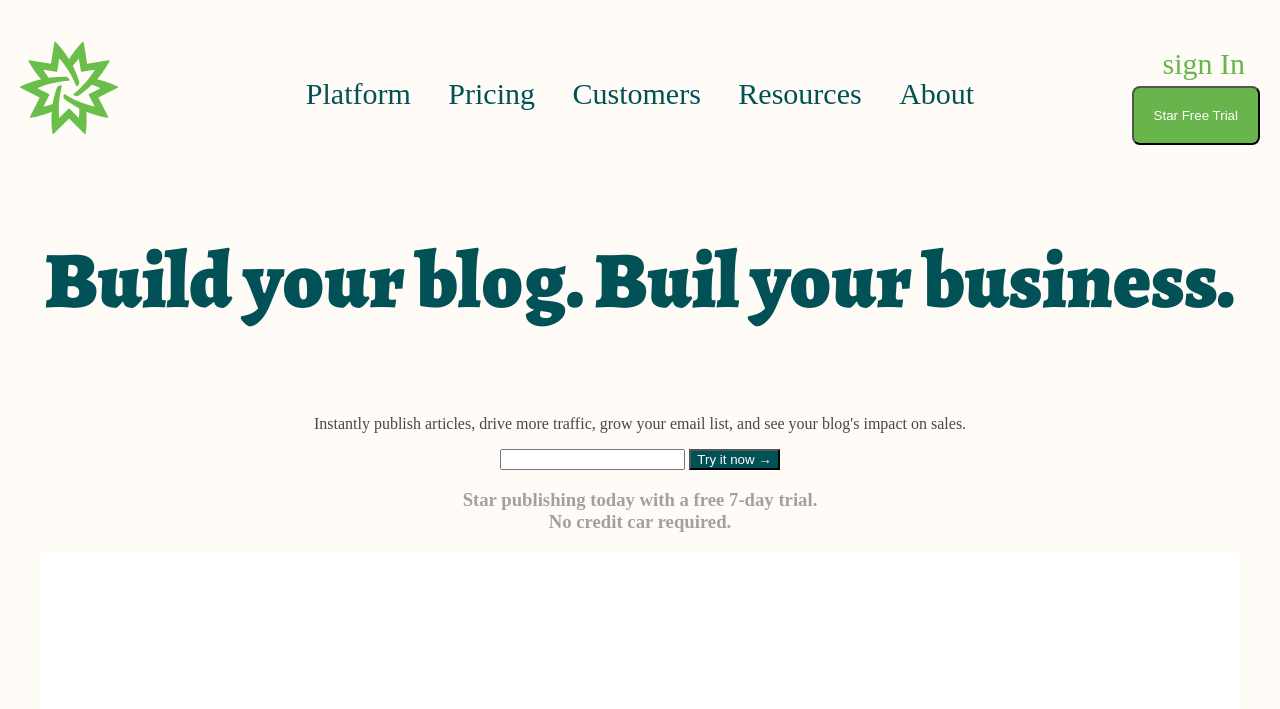
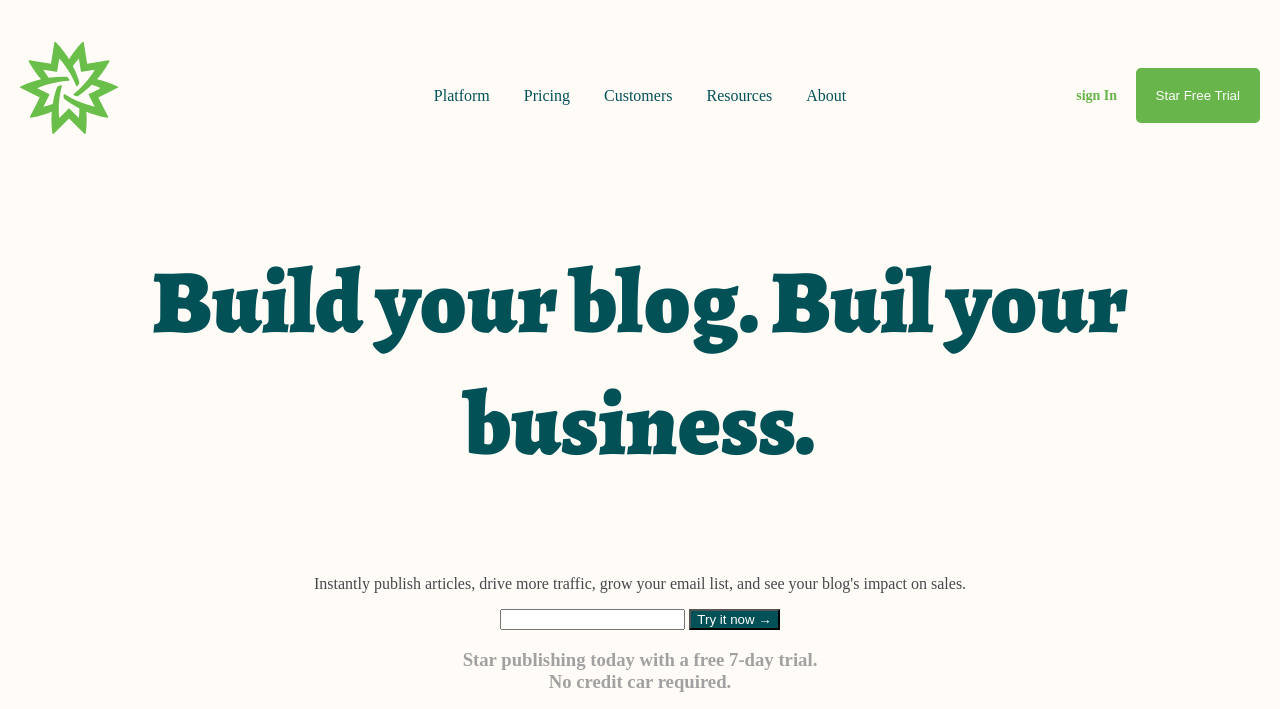
Before and after one commit to Esteban-FM/Matcha, a plain HTML site: page index.html in a window 1280 px wide. Shown: the top 709 px of the page. Drawn offline with nearby package versions, Linux system fonts and the light colour scheme.

Commit message:
cambios tercera clase

```diff
--- a/index.html
+++ b/index.html
@@ -47,11 +47,11 @@
                 <br/><strong> No credit car</strong> required.
             </h3>
 
-            <figure class="first_image">
-            <img src="./Images/capterra.jpeg" alt="Capterra" title="Capterra"/>
+            <figure>
+            <img  class="first_image" src="./Images/capterra.jpeg" alt="Capterra" title="Capterra"/>
             </figure>
-            <figure class="second_image">
-            <img src="./Images/intro_group_image.png" alt="matcha" title="matcha"/>
+            <figure>
+            <img class="second_image" src="./Images/intro_group_image.png" alt="matcha" title="matcha"/>
             </figure>
 
         </section>
--- a/styles.css
+++ b/styles.css
@@ -1,6 +1,6 @@
 body{background-color: #fffbf7;
      margin: 0px;}
-h1 {color: #025157;}
+h1 {color: #570202;}
 p{color:#46484c;}
 h3{color: #8b8b8bcc;}
 button{color: #ffffff ;
@@ -8,28 +8,30 @@ button{color: #ffffff ;
 .header{margin: 40px 20px 0;
         font-size: 0;}
 .header >*{display: inline-block;
-           font-size: 30px;
+           font-size: 16px;
            vertical-align: middle;
            height: 100%;
            line-height: 45px;}
 .header li{display: inline;
            margin: 0 15px;}
-.header ul{padding: 0 }
+.header ul{padding: 0;}
 .imagen_matcha {width:20%}
 .navbar {width: 60%;
          text-align: center;
          color: #025157;
          font-weight: 500;}
 .actions {width: 20%;
-         text-align: right;}
+         text-align: right;
+         font-size: 14px;
+         font-weight: 600;}
 .actions a {color: #67b54b;
             text-decoration: none;
             margin: 0 15px;
 }
-.actions button {border-radius:8px;
+.actions button {border-radius: 5px;
                 background-color: #67b54b;
-                color: #ffffff
-                border; none;
+                color: #ffffff ;
+                border: none;
                 padding: 20px;}
 .matcha_icon{width: 100px;}
 .first_image {width: 20%;
@@ -38,6 +40,6 @@ button{color: #ffffff ;
                text-align: center;}
 .main {text-align: center;}
 .main h1{font-family: 'Alegreya', serif;
-        font-size: 80px;
+        font-size: 90px;
         font-weight: 900;
         color: #025157;}
```
